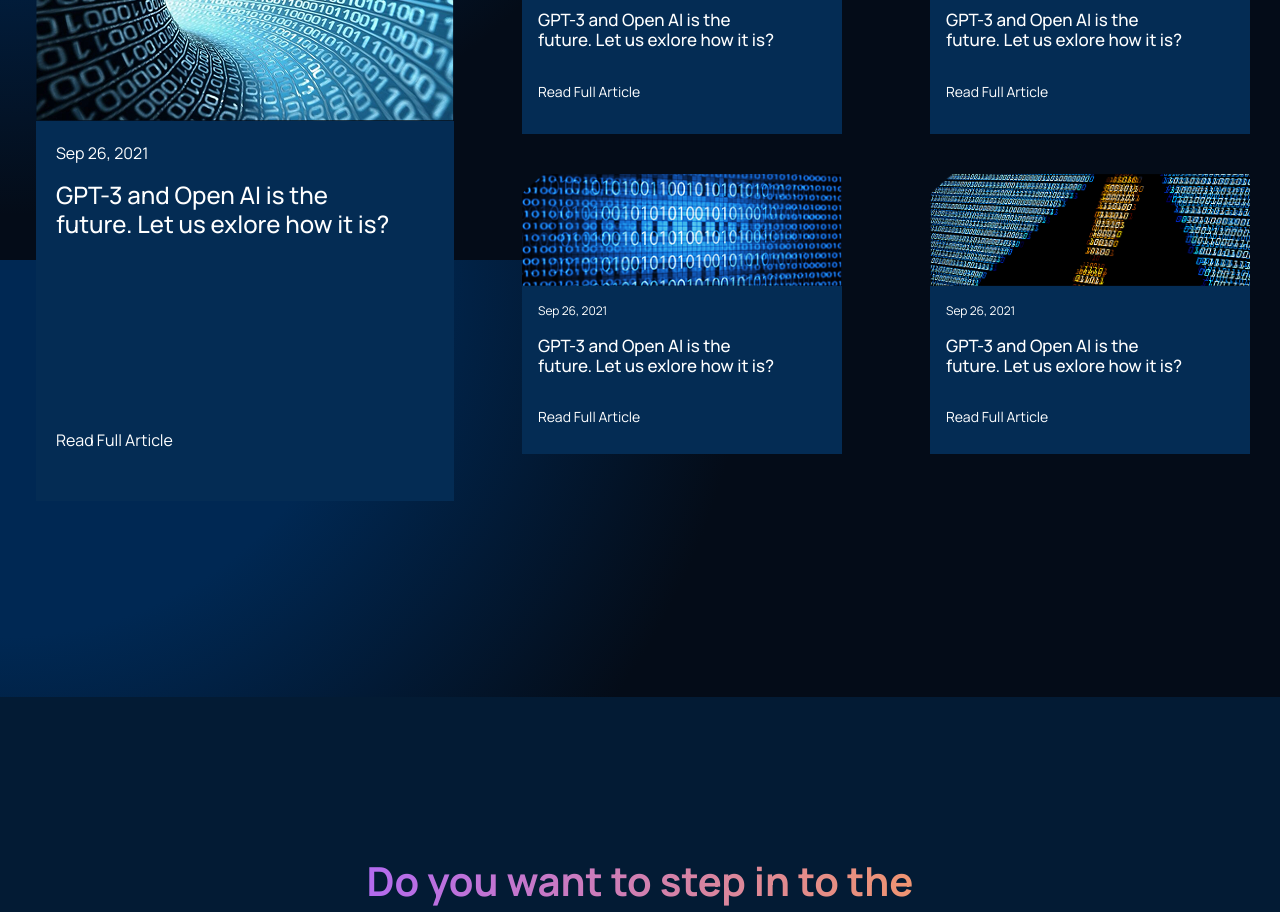
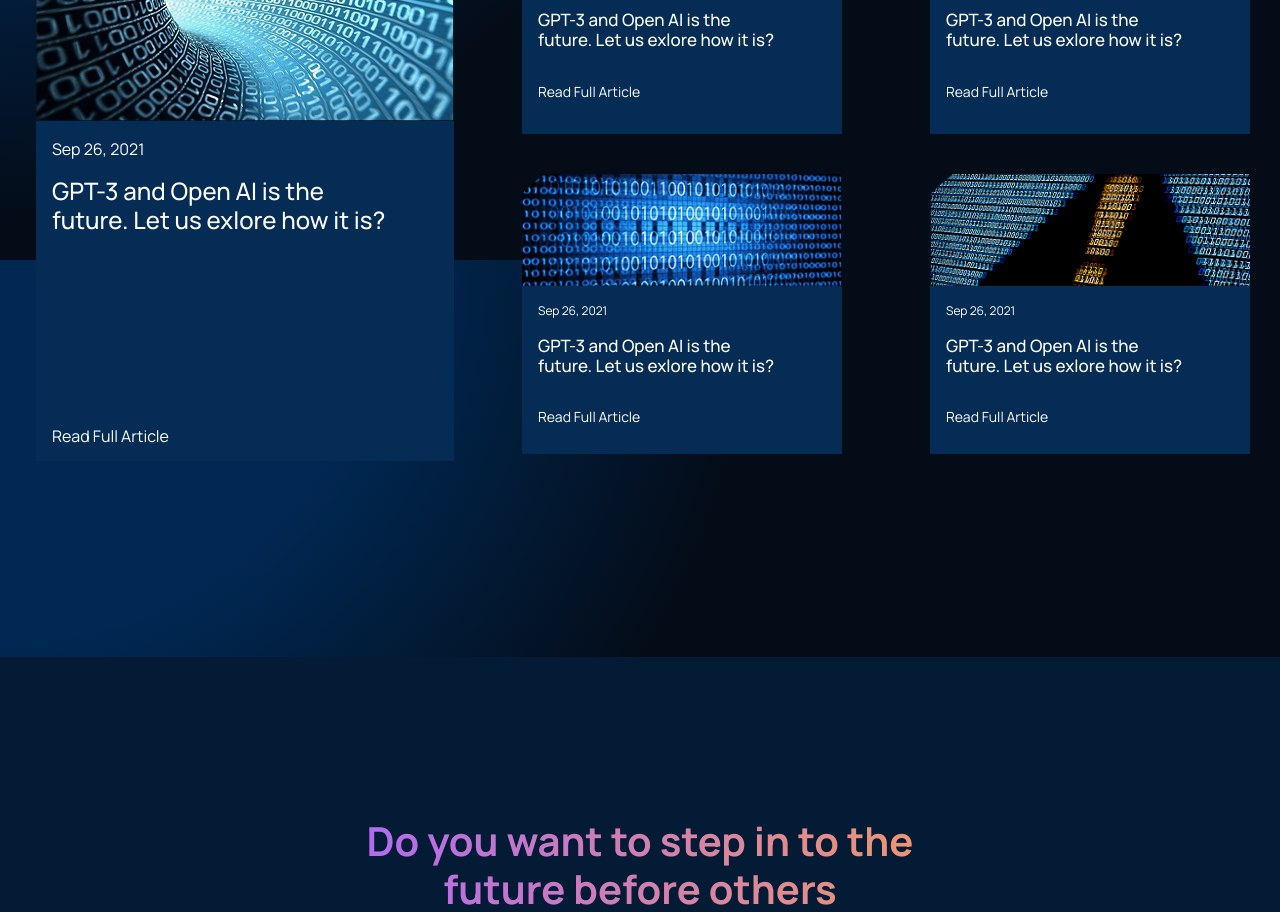
Before and after one commit to Finneyd16/Second-Project-React, a React (Vite) app: page / in a window 1280 px wide. Shown: the part 3740-4652 px from the top of the page. Built offline with nearby package versions, Linux system fonts and the light colour scheme.

Commit message:
Update Home.jsx

```diff
--- a/src/pages/Home.jsx
+++ b/src/pages/Home.jsx
@@ -333,10 +333,10 @@
             <div style={{ width: "390px" }}>
               <img src={P11} className="card-img-top1" alt="" />
               <div
-                className="card-body"
+                className=" p-3 card-body"
                 style={{
                   color: "#fff",
-                  height: "380px",
+                  height: "340px",
                   background: "#042C54",
                   width:'418px'
                 }}
```
